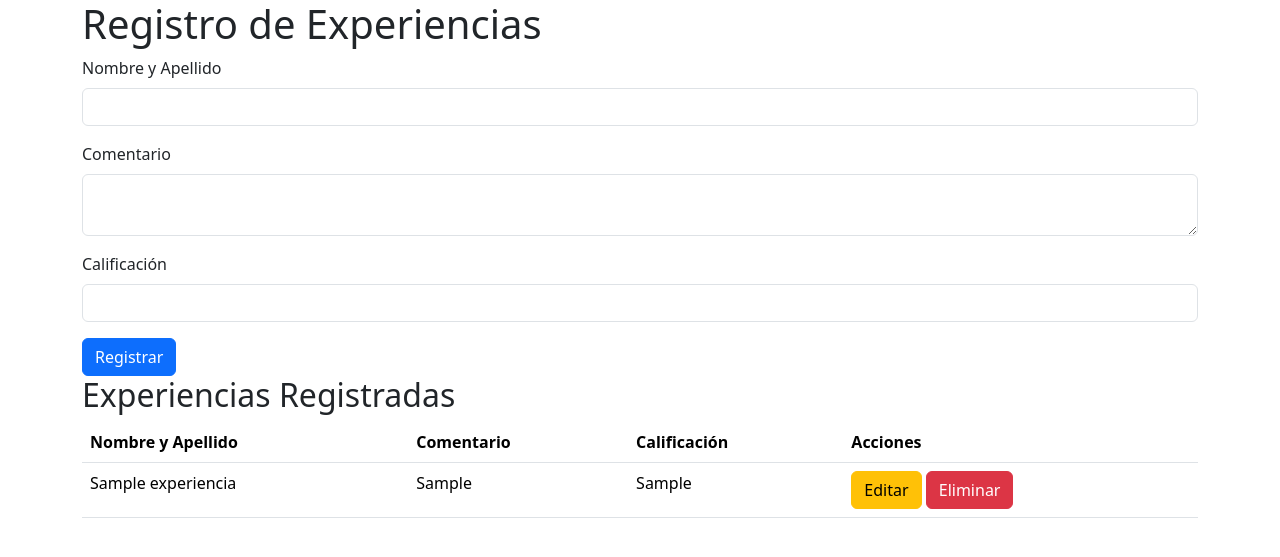
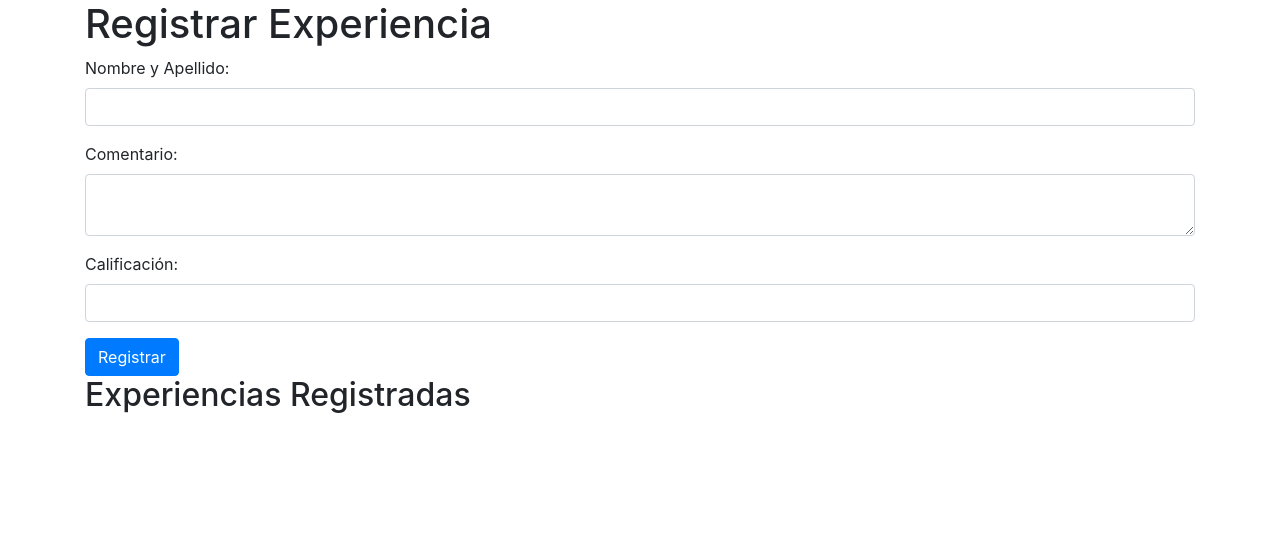
Before and after one commit to Leobar67/Pr-ctica2, a Flask app: page / in a window 1280 px wide. Shown: the top 557 px of the page. Run offline with Flask 3, Linux system fonts and the light colour scheme; tables that the repository leaves empty or names only in its code hold one stand-in row (values such as "Sample post"); some libraries are stand-ins or nearby versions.

Commit message:
Update experiencias.html

```diff
--- a/templates/experiencias.html
+++ b/templates/experiencias.html
@@ -2,79 +2,35 @@
 <html lang="es">
 <head>
     <meta charset="UTF-8">
-    <meta name="viewport" content="width=device-width, initial-scale=1.0">
     <title>Registro de Experiencias</title>
-    <link href="https://cdn.jsdelivr.net/npm/bootstrap@5.3.3/dist/css/bootstrap.min.css" rel="stylesheet">
-    <script src="https://code.jquery.com/jquery-3.7.1.min.js"></script>
-    <script src="https://cdnjs.cloudflare.com/ajax/libs/jquery-validate/1.19.5/jquery.validate.min.js"></script>
-    <script src="https://js.pusher.com/7.0/pusher.min.js"></script>
-    <script src="https://cdn.jsdelivr.net/npm/bootstrap@5.3.3/dist/js/bootstrap.bundle.min.js" integrity="sha384-YvpcrYf0tY3lHB60NNkmXc5s9fDVZLESaAA55NDzOxhy9GkcIdslK1eN7N6jIeHz" crossorigin="anonymous"></script>
+    <script src="https://code.jquery.com/jquery-3.6.0.min.js"></script>
+    <script src="https://cdnjs.cloudflare.com/ajax/libs/jquery-validate/1.19.3/jquery.validate.min.js"></script>
+    <link rel="stylesheet" href="https://stackpath.bootstrapcdn.com/bootstrap/4.5.2/css/bootstrap.min.css">
 </head>
 <body>
     <div class="container">
-        <h1>Registro de Experiencias</h1>
+        <h1>Registrar Experiencia</h1>
         <form id="frmexperiencias">
-            <div class="mb-3">
-                <label for="txtNombreApellido" class="form-label">Nombre y Apellido</label>
+            <div class="form-group">
+                <label for="txtNombreApellido">Nombre y Apellido:</label>
                 <input type="text" class="form-control" id="txtNombreApellido" name="txtNombreApellido" required>
             </div>
-            <div class="mb-3">
-                <label for="txtComentario" class="form-label">Comentario</label>
+            <div class="form-group">
+                <label for="txtComentario">Comentario:</label>
                 <textarea class="form-control" id="txtComentario" name="txtComentario" required></textarea>
             </div>
-            <div class="mb-3">
-                <label for="txtCalificacion" class="form-label">Calificación</label>
+            <div class="form-group">
+                <label for="txtCalificacion">Calificación:</label>
                 <input type="number" class="form-control" id="txtCalificacion" name="txtCalificacion" required>
             </div>
             <button type="submit" class="btn btn-primary">Registrar</button>
         </form>
 
         <h2>Experiencias Registradas</h2>
-        <table class="table">
-            <thead>
-                <tr>
-                    <th>Nombre y Apellido</th>
-                    <th>Comentario</th>
-                    <th>Calificación</th>
-                    <th>Acciones</th>
-                </tr>
-            </thead>
-            <tbody id="tbodyexperiencias"></tbody>
-        </table>
-    </div>
-
-    <!-- Modal para editar -->
-    <div class="modal fade" id="modalEditar" tabindex="-1" aria-labelledby="modalEditarLabel" aria-hidden="true">
-        <div class="modal-dialog">
-            <div class="modal-content">
-                <div class="modal-header">
-                    <h5 class="modal-title" id="modalEditarLabel">Editar Experiencia</h5>
-                    <button type="button" class="btn-close" data-bs-dismiss="modal" aria-label="Close"></button>
-                </div>
-                <div class="modal-body">
-                    <form id="frmEditar">
-                        <input type="hidden" id="editId" name="editId">
-                        <div class="mb-3">
-                            <label for="editNombreApellido" class="form-label">Nombre y Apellido</label>
-                            <input type="text" class="form-control" id="editNombreApellido" name="editNombreApellido" required>
-                        </div>
-                        <div class="mb-3">
-                            <label for="editComentario" class="form-label">Comentario</label>
-                            <textarea class="form-control" id="editComentario" name="editComentario" required></textarea>
-                        </div>
-                        <div class="mb-3">
-                            <label for="editCalificacion" class="form-label">Calificación</label>
-                            <input type="number" class="form-control" id="editCalificacion" name="editCalificacion" required>
-                        </div>
-                        <button type="submit" class="btn btn-primary">Actualizar</button>
-                    </form>
-                </div>
-            </div>
-        </div>
+        <div id="experienciasList"></div>
     </div>
 
     <script>
-        $(document).ready(function () {
         // Validación del formulario
         $("#frmexperiencias").validate({
             messages: {
@@ -86,7 +42,7 @@
                 txtComentario: {
                     required: "Ingresa una reseña positiva",
                     minlength: "Ingresa más de 6 caracteres",
-                        maxlength: "Ingresa menos de 250 caracteres"
+                    maxlength: "Ingresa menos de 250 caracteres" // Ajuste aquí
                 },
                 txtCalificacion: {
                     required: "Ingresa una calificación",
@@ -108,89 +64,69 @@
                     required: true,
                     digits: true
                 }
-                }
-            });
-
-            function buscar() {
-                $.get("/buscar", { timestamp: new Date().getTime() }, function (respuesta) {
-                    $("#tbodyexperiencias").html("");
-
-                    for (var x in respuesta) {
-                        var experiencias = respuesta[x];
-                        $("#tbodyexperiencias").append(`
-                            <tr>
-                                <td>${experiencias[1]}</td>
-                                <td>${experiencias[2]}</td>
-                                <td>${experiencias[3]}</td>
-                                <td>
-                                    <button class="btn btn-warning btn-editar" data-id="${experiencias[0]}">Editar</button>
-                                    <button class="btn btn-danger btn-eliminar" data-id="${experiencias[0]}">Eliminar</button>
-                                </td>
-                            </tr>
-                        `);
-                    }
-
-                    // Agregar los eventos para eliminar y editar
-                    $(".btn-eliminar").click(function () {
-                        var id = $(this).data("id");
-                        if (confirm("¿Estás seguro de que deseas eliminar esta experiencia?")) {
+            },
+            submitHandler: function(form) {
+                // Enviar datos al servidor
                 $.ajax({
-                                url: "/experiencia/eliminar/" + id,
-                                type: "DELETE",
-                                success: function (respuesta) {
-                                    console.log(respuesta);
-                                    buscar(); // Actualiza la tabla después de eliminar
+                    url: '/registrar',
+                    method: 'POST',
+                    data: $(form).serialize(),
+                    success: function(response) {
+                        alert(response.message);
+                        // Aquí puedes agregar lógica para actualizar la lista de experiencias
                     }
                 });
             }
         });
 
-                    $(".btn-editar").click(function () {
-                        var id = $(this).data("id");
-                        // Obtener los datos de la experiencia para editar
-                        $.get(`/experiencia/${id}`, function (data) {
-                            $("#editId").val(data[0]);
-                            $("#editNombreApellido").val(data[1]);
-                            $("#editComentario").val(data[2]);
-                            $("#editCalificacion").val(data[3]);
-                            $("#modalEditar").modal("show");
-                        });
-                    });
+        // Funciones para eliminar y editar
+        function eliminarExperiencia(id) {
+            fetch(`/experiencia/eliminar/${id}`, {
+                method: 'DELETE'
+            })
+            .then(response => response.json())
+            .then(data => {
+                if (data.status === "success") {
+                    // Actualiza la URL
+                    window.history.pushState({}, '', `https://practica2-k09g.onrender.com?eliminar/id=${id}`);
+                    // Lógica para eliminar el elemento de la UI
+                }
             });
         }
 
-            buscar();
+        function editarExperiencia(id) {
+            const nombreApellido = prompt("Ingrese nuevo nombre y apellido:");
+            const comentario = prompt("Ingrese nuevo comentario:");
+            const calificacion = prompt("Ingrese nueva calificación:");
 
-            // Pusher configuration
-            Pusher.logToConsole = true;
-            var pusher = new Pusher("2df86616075904231311", {
-                cluster: "us2"
-            });
-
-            // Registro de experiencia
-            $("#frmexperiencias").submit(function (event) {
-                event.preventDefault();
-                $.post("/registrar", $(this).serialize(), function (respuesta) {
-                    console.log(respuesta);
-                    buscar(); // Actualiza la tabla después de registrar
-                });
-            });
-
-            // Actualizar experiencia
-            $("#frmEditar").submit(function (event) {
-                event.preventDefault();
-                var id = $("#editId").val();
-                $.ajax({
-                    url: `/experiencia/actualizar/${id}`,
-                    type: "PUT",
-                    data: $(this).serialize(),
-                    success: function (respuesta) {
-                        console.log(respuesta);
-                        buscar(); // Actualiza la tabla después de editar
-                        $("#modalEditar").modal("hide"); // Cierra el modal
+            fetch(`/experiencia/actualizar/${id}`, {
+                method: 'PUT',
+                headers: {
+                    'Content-Type': 'application/json'
+                },
+                body: JSON.stringify({ nombre_apellido: nombreApellido, comentario: comentario, calificacion: calificacion })
+            })
+            .then(response => response.json())
+            .then(data => {
+                if (data.status === "success") {
+                    // Actualiza la URL
+                    window.history.pushState({}, '', `https://practica2-k09g.onrender.com?editar/id=${id}`);
+                    // Lógica para actualizar el elemento en la UI
                 }
             });
+        }
+
+        // Aquí puedes agregar una función para cargar experiencias
+        function cargarExperiencias() {
+            fetch('/buscar')
+                .then(response => response.json())
+                .then(data => {
+                    // Lógica para mostrar experiencias en el div experienciasList
                 });
+        }
+
+        $(document).ready(function() {
+            cargarExperiencias();
         });
     </script>
 </body>
```
Lines whose indentation alone changed are shown as unchanged.
